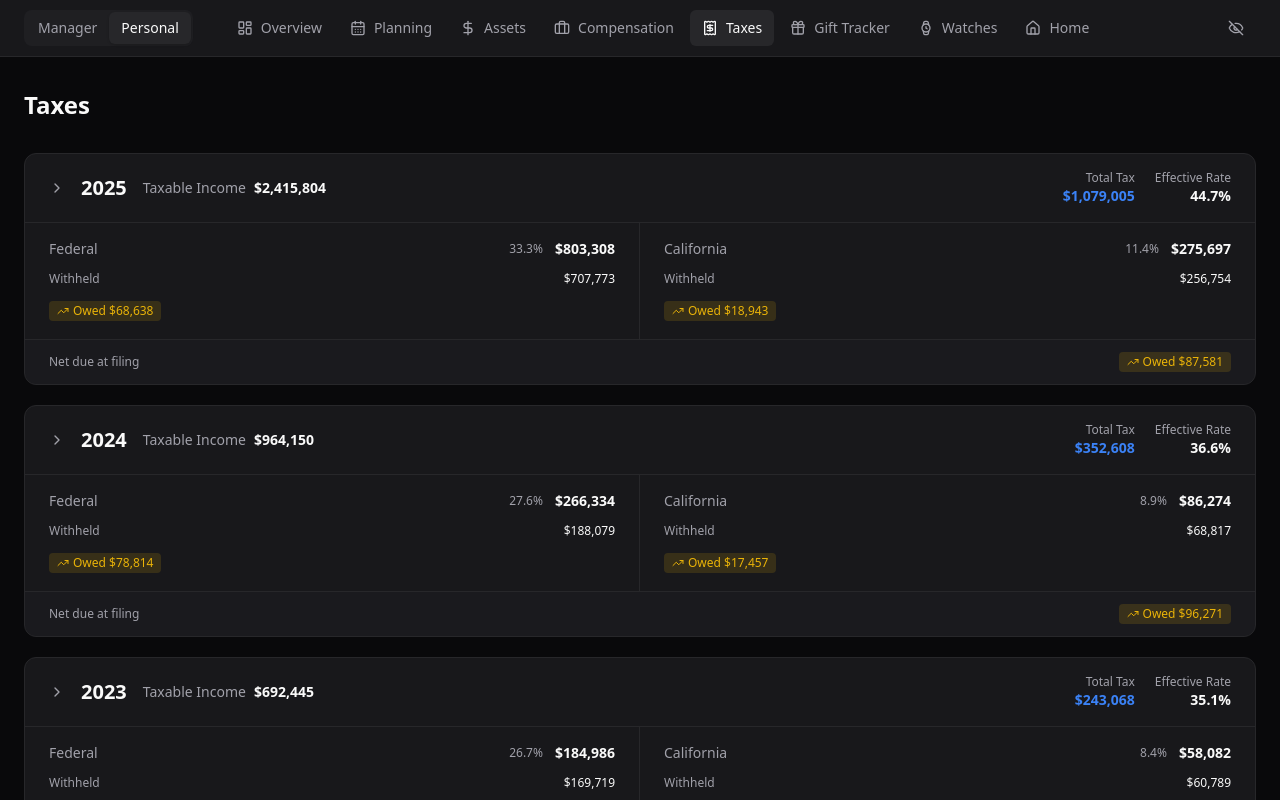
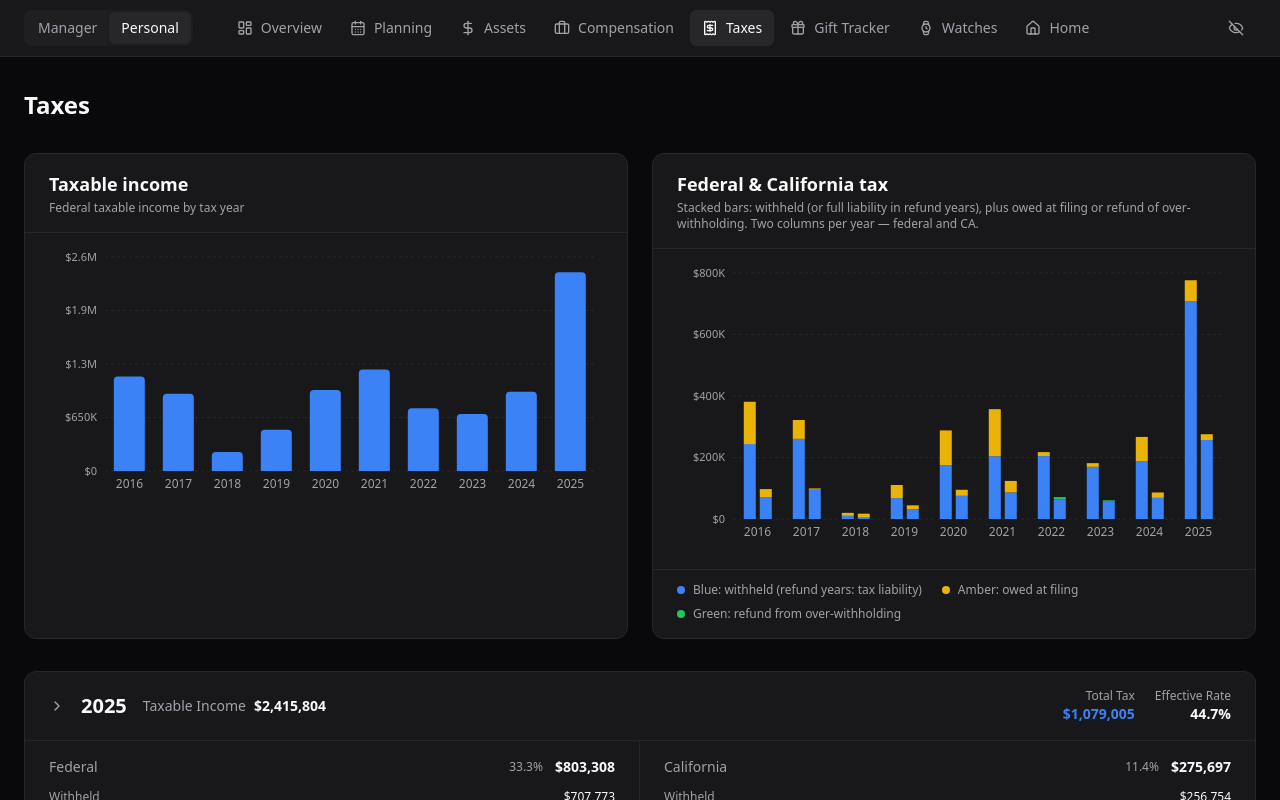
Before and after one commit to ChristopheTauziet/manager-dashboard, a React (Vite) app: page /#/personal/taxes in a window 1280 px wide. Shown: the top 800 px of the page. Built offline with nearby package versions, Linux system fonts and the light colour scheme.

Commit message:
Auto-update: 2026-03-19 14:00

```diff
--- a/data/taxes.json
+++ b/data/taxes.json
@@ -7,7 +7,7 @@
     "federalWithholding": 243507,
     "federalDue": 137743,
     "stateTax": 97318,
-    "stateDue": 262,
+    "stateDue": 26118,
     "details": {
       "incomeChristophe": 836849,
       "incomeClaire": 205340,
@@ -23,8 +23,8 @@
       "fedWithholdingChristophe": 195558,
       "fedWithholdingClaire": 47949,
       "additionalMedicareWithholding": null,
-      "stateWithholdingChristophe": 77956,
-      "stateWithholdingClaire": 19100,
+      "stateWithholdingChristophe": 57159,
+      "stateWithholdingClaire": 14041,
       "capitalLossCarryover": -3000
     }
   },
@@ -36,7 +36,7 @@
     "federalWithholding": 260498,
     "federalDue": 61553,
     "stateTax": 99377,
-    "stateDue": 309,
+    "stateDue": 3829,
     "details": {
       "incomeChristophe": 822911,
       "incomeClaire": 202279,
@@ -52,8 +52,8 @@
       "fedWithholdingChristophe": 211447,
       "fedWithholdingClaire": 49051,
       "additionalMedicareWithholding": null,
-      "stateWithholdingChristophe": 79500,
-      "stateWithholdingClaire": 19568,
+      "stateWithholdingChristophe": 76669,
+      "stateWithholdingClaire": 18879,
       "capitalLossCarryover": null
     }
   },
@@ -65,7 +65,7 @@
     "federalWithholding": 10316,
     "federalDue": 9664,
     "stateTax": 17290,
-    "stateDue": 12558,
+    "stateDue": 12847,
     "details": {
       "incomeChristophe": 0,
       "incomeClaire": 37530,
@@ -285,7 +285,7 @@
       "fedWithholdingClaire": 78460,
       "additionalMedicareWithholding": 15279,
       "stateWithholdingChristophe": 222603,
-      "stateWithholdingClaire": 34152,
+      "stateWithholdingClaire": 34151,
       "capitalLossCarryover": null
     }
   }
--- a/src/personal/pages/TaxesPage.tsx
+++ b/src/personal/pages/TaxesPage.tsx
@@ -1,8 +1,23 @@
-import { useState } from 'react'
+import { useMemo, useState } from 'react'
 import { formatCurrency } from '@/lib/utils'
 import { cn } from '@/lib/utils'
 import { TrendingUp, TrendingDown, ChevronDown, ChevronRight } from 'lucide-react'
+import { Bar, BarChart, CartesianGrid, ResponsiveContainer, Tooltip, XAxis, YAxis } from 'recharts'
 import taxesData from '../../../data/taxes.json'
+
+const CHART_AXIS = '#a1a1aa'
+const CHART_GRID = '#27272a'
+const CHART_TOOLTIP_BG = '#18181b'
+const CHART_TOOLTIP_BORDER = '#27272a'
+const COL_WITHHELD = '#3b82f6'
+const COL_OWED = '#eab308'
+const COL_REFUND = '#22c55e'
+
+function axisTickMoney(n: number) {
+  if (n >= 1_000_000) return `$${(n / 1_000_000).toFixed(1)}M`
+  if (n >= 1000) return `$${(n / 1000).toFixed(0)}K`
+  return formatCurrency(n)
+}
 
 interface TaxDetails {
   incomeChristophe: number
@@ -37,6 +52,212 @@ interface TaxYear {
 }
 
 const taxes: TaxYear[] = (taxesData as TaxYear[]).sort((a, b) => b.year - a.year)
+
+type TaxStackChartRow = {
+  year: string
+  federalDue: number
+  stateDue: number
+  fedBase: number
+  fedOwed: number
+  fedRefund: number
+  caBase: number
+  caOwed: number
+  caRefund: number
+}
+
+function TaxStackTooltip({
+  active,
+  payload,
+  label,
+}: {
+  active?: boolean
+  payload?: Array<{
+    dataKey?: string | number
+    value?: number
+    color?: string
+    payload?: TaxStackChartRow
+  }>
+  label?: string
+}) {
+  if (!active || !payload?.length || !payload[0]?.payload) return null
+  const row = payload[0].payload
+  const lines: { key: string; label: string; value: number; color: string }[] = []
+
+  if (row.fedBase > 0) {
+    lines.push({
+      key: 'fb',
+      label: row.federalDue >= 0 ? 'Federal — Withheld' : 'Federal — Tax (liability)',
+      value: row.fedBase,
+      color: COL_WITHHELD,
+    })
+  }
+  if (row.fedOwed > 0) {
+    lines.push({ key: 'fo', label: 'Federal — Owed at filing', value: row.fedOwed, color: COL_OWED })
+  }
+  if (row.fedRefund > 0) {
+    lines.push({
+      key: 'fr',
+      label: 'Federal — Refund (over-withheld)',
+      value: row.fedRefund,
+      color: COL_REFUND,
+    })
+  }
+  if (row.caBase > 0) {
+    lines.push({
+      key: 'cb',
+      label: row.stateDue >= 0 ? 'CA — Withheld' : 'CA — Tax (liability)',
+      value: row.caBase,
+      color: COL_WITHHELD,
+    })
+  }
+  if (row.caOwed > 0) {
+    lines.push({ key: 'co', label: 'CA — Owed at filing', value: row.caOwed, color: COL_OWED })
+  }
+  if (row.caRefund > 0) {
+    lines.push({
+      key: 'cr',
+      label: 'CA — Refund (over-withheld)',
+      value: row.caRefund,
+      color: COL_REFUND,
+    })
+  }
+
+  return (
+    <div
+      className="rounded-lg border px-3 py-2 text-xs shadow-lg"
+      style={{ backgroundColor: CHART_TOOLTIP_BG, borderColor: CHART_TOOLTIP_BORDER }}
+    >
+      <p className="font-semibold mb-1" style={{ color: '#fafafa' }}>
+        {label}
+      </p>
+      <div className="space-y-1">
+        {lines.map(l => (
+          <div key={l.key} className="flex items-center justify-between gap-6 tabular-nums">
+            <span className="flex items-center gap-2" style={{ color: CHART_AXIS }}>
+              <span className="h-2 w-2 rounded-sm shrink-0" style={{ backgroundColor: l.color }} />
+              {l.label}
+            </span>
+            <span style={{ color: '#fafafa' }}>{formatCurrency(l.value)}</span>
+          </div>
+        ))}
+      </div>
+    </div>
+  )
+}
+
+function TaxesOverviewCharts({ data }: { data: TaxYear[] }) {
+  const chronological = useMemo(() => [...data].sort((a, b) => a.year - b.year), [data])
+
+  const incomeChartData = useMemo(
+    () => chronological.map(t => ({ year: String(t.year), taxableIncome: t.taxableIncome })),
+    [chronological]
+  )
+
+  const taxStackData = useMemo<TaxStackChartRow[]>(
+    () =>
+      chronological.map(t => {
+        const stateWithheld = t.stateTax - t.stateDue
+        const fd = t.federalDue
+        const sd = t.stateDue
+        return {
+          year: String(t.year),
+          federalDue: fd,
+          stateDue: sd,
+          fedBase: fd >= 0 ? t.federalWithholding : t.federalTax,
+          fedOwed: fd > 0 ? fd : 0,
+          fedRefund: fd < 0 ? -fd : 0,
+          caBase: sd >= 0 ? stateWithheld : t.stateTax,
+          caOwed: sd > 0 ? sd : 0,
+          caRefund: sd < 0 ? -sd : 0,
+        }
+      }),
+    [chronological]
+  )
+
+  return (
+    <div className="grid grid-cols-1 xl:grid-cols-2 gap-6">
+      <div className="bg-card border border-border rounded-xl overflow-hidden">
+        <div className="px-6 py-4 border-b border-border">
+          <h2 className="text-lg font-semibold">Taxable income</h2>
+          <p className="text-xs text-muted-foreground mt-0.5">Federal taxable income by tax year</p>
+        </div>
+        <div className="px-4 sm:px-6 py-4 h-72">
+          <ResponsiveContainer width="100%" height="100%">
+            <BarChart data={incomeChartData} barCategoryGap="18%" margin={{ top: 8, right: 8, left: 4, bottom: 4 }}>
+              <CartesianGrid strokeDasharray="3 3" stroke={CHART_GRID} vertical={false} />
+              <XAxis dataKey="year" tick={{ fontSize: 12, fill: CHART_AXIS }} axisLine={false} tickLine={false} />
+              <YAxis
+                tick={{ fontSize: 11, fill: CHART_AXIS }}
+                axisLine={false}
+                tickLine={false}
+                width={52}
+                tickFormatter={axisTickMoney}
+              />
+              <Tooltip
+                cursor={{ fill: 'rgba(63, 63, 70, 0.35)' }}
+                contentStyle={{
+                  backgroundColor: CHART_TOOLTIP_BG,
+                  border: `1px solid ${CHART_TOOLTIP_BORDER}`,
+                  borderRadius: 8,
+                  fontSize: 12,
+                }}
+                labelStyle={{ color: '#fafafa', fontWeight: 600, marginBottom: 4 }}
+                formatter={(value: unknown) => [formatCurrency(Number(value)), 'Taxable income']}
+              />
+              <Bar dataKey="taxableIncome" fill={COL_WITHHELD} radius={[4, 4, 0, 0]} name="Taxable income" />
+            </BarChart>
+          </ResponsiveContainer>
+        </div>
+      </div>
+
+      <div className="bg-card border border-border rounded-xl overflow-hidden">
+        <div className="px-6 py-4 border-b border-border">
+          <h2 className="text-lg font-semibold">Federal &amp; California tax</h2>
+          <p className="text-xs text-muted-foreground mt-0.5">
+            Stacked bars: withheld (or full liability in refund years), plus owed at filing or refund of over-withholding.
+            Two columns per year — federal and CA.
+          </p>
+        </div>
+        <div className="px-4 sm:px-6 py-4 h-80">
+          <ResponsiveContainer width="100%" height="100%">
+            <BarChart data={taxStackData} barGap={4} barCategoryGap="22%" margin={{ top: 8, right: 8, left: 4, bottom: 4 }}>
+              <CartesianGrid strokeDasharray="3 3" stroke={CHART_GRID} vertical={false} />
+              <XAxis dataKey="year" tick={{ fontSize: 12, fill: CHART_AXIS }} axisLine={false} tickLine={false} />
+              <YAxis
+                tick={{ fontSize: 11, fill: CHART_AXIS }}
+                axisLine={false}
+                tickLine={false}
+                width={52}
+                tickFormatter={axisTickMoney}
+              />
+              <Tooltip content={<TaxStackTooltip />} cursor={{ fill: 'rgba(63, 63, 70, 0.35)' }} />
+              <Bar stackId="fed" dataKey="fedBase" fill={COL_WITHHELD} name="Withheld" />
+              <Bar stackId="fed" dataKey="fedOwed" fill={COL_OWED} name="Owed at filing" />
+              <Bar stackId="fed" dataKey="fedRefund" fill={COL_REFUND} name="Refund" />
+              <Bar stackId="ca" dataKey="caBase" fill={COL_WITHHELD} name="Withheld" />
+              <Bar stackId="ca" dataKey="caOwed" fill={COL_OWED} name="Owed at filing" />
+              <Bar stackId="ca" dataKey="caRefund" fill={COL_REFUND} name="Refund" />
+            </BarChart>
+          </ResponsiveContainer>
+        </div>
+        <div className="px-6 pb-4 flex flex-wrap gap-x-5 gap-y-2 text-xs text-muted-foreground border-t border-border/50 pt-3">
+          <span className="inline-flex items-center gap-2">
+            <span className="h-2 w-2 rounded-sm shrink-0" style={{ backgroundColor: COL_WITHHELD }} />
+            Blue: withheld (refund years: tax liability)
+          </span>
+          <span className="inline-flex items-center gap-2">
+            <span className="h-2 w-2 rounded-sm shrink-0" style={{ backgroundColor: COL_OWED }} />
+            Amber: owed at filing
+          </span>
+          <span className="inline-flex items-center gap-2">
+            <span className="h-2 w-2 rounded-sm shrink-0" style={{ backgroundColor: COL_REFUND }} />
+            Green: refund from over-withholding
+          </span>
+        </div>
+      </div>
+    </div>
+  )
+}
 
 function rate(tax: number, income: number) {
   if (income === 0) return '0%'
@@ -161,6 +382,8 @@ export default function TaxesPage() {
     <div className="space-y-8">
       <h1 className="text-2xl font-semibold">Taxes</h1>
 
+      <TaxesOverviewCharts data={taxes} />
+
       <div className="space-y-5">
         {taxes.map(t => {
           const totalTax = t.federalTax + t.stateTax
```
